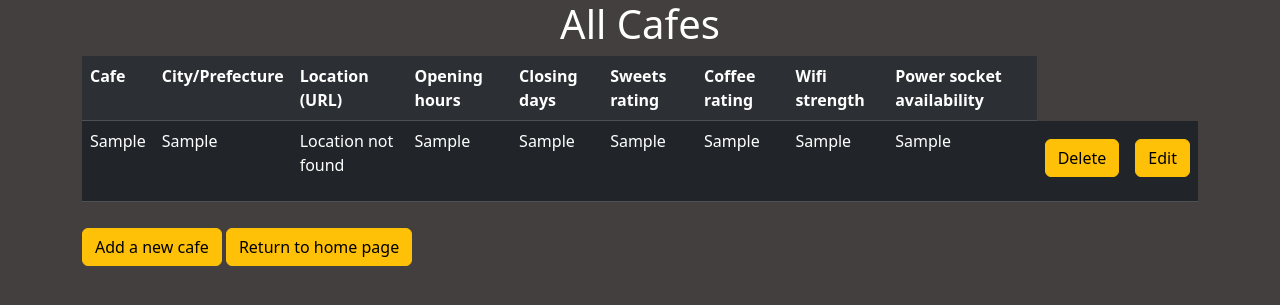
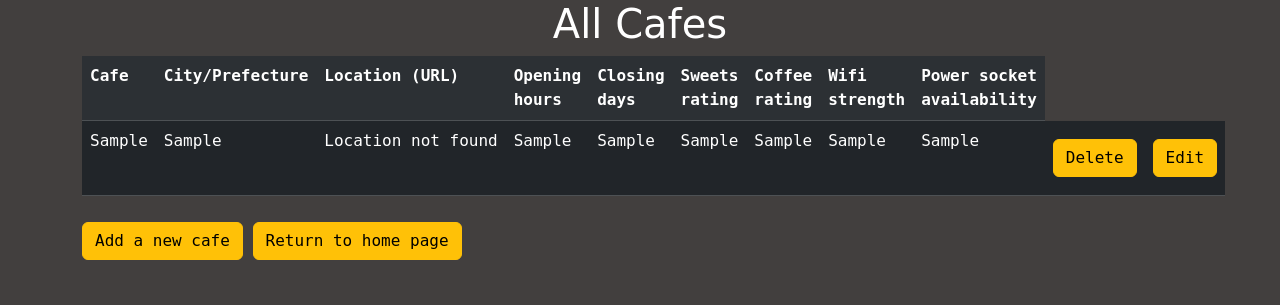
Before and after one commit to CamilleOnoda/Projects, a Flask app: page /cafes in a window 1280 px wide. Shown: the top 305 px of the page. Run offline with Flask 3, Linux system fonts and the light colour scheme; tables that the repository leaves empty hold one stand-in row (values such as "Sample post"); some libraries are stand-ins or nearby versions.

Commit message:
Add padding to the headers and change font-family

```diff
--- a/Coffee-and-Wifi/static/css/styles.css
+++ b/Coffee-and-Wifi/static/css/styles.css
@@ -27,6 +27,10 @@
 body {
 background-color: #423F3E;
 color: white;
+font-family: 'Roboto Mono', monospace;
+h1 {
+  font-family: 'Sacramento', cursive;
+}
 }
 
 a {
@@ -57,16 +61,22 @@ label {
   width: 111px;
 }
 
-/* Cafes list: center headers vertically and horizontally */
+/* Cafes list: center headers vertically and horizontally*/
 .table thead th {
-  text-align: center;
-  vertical-align: middle;
+  text-align: left;
+  vertical-align:baseline;
+  padding: 15px;
 }
 
-/*Background color for the cafes.html table*/
+/*Text doesn't wrap over several lines*/
+.table td {
+  white-space: nowrap;
+}
+
+/*Background color on hover for the cafes.html table*/
 .table-dark {
   --bs-table-bg: #212529;
-  --bs-table-hover-color: black;
+  --bs-table-hover-color: #FF6D24;
 }
 
 .table tr:hover {
@@ -80,5 +90,5 @@ label {
 
 .table tr:hover a {
   font-weight: bold;
-  color: black;
+  color: #FF6D24;
 }
```
